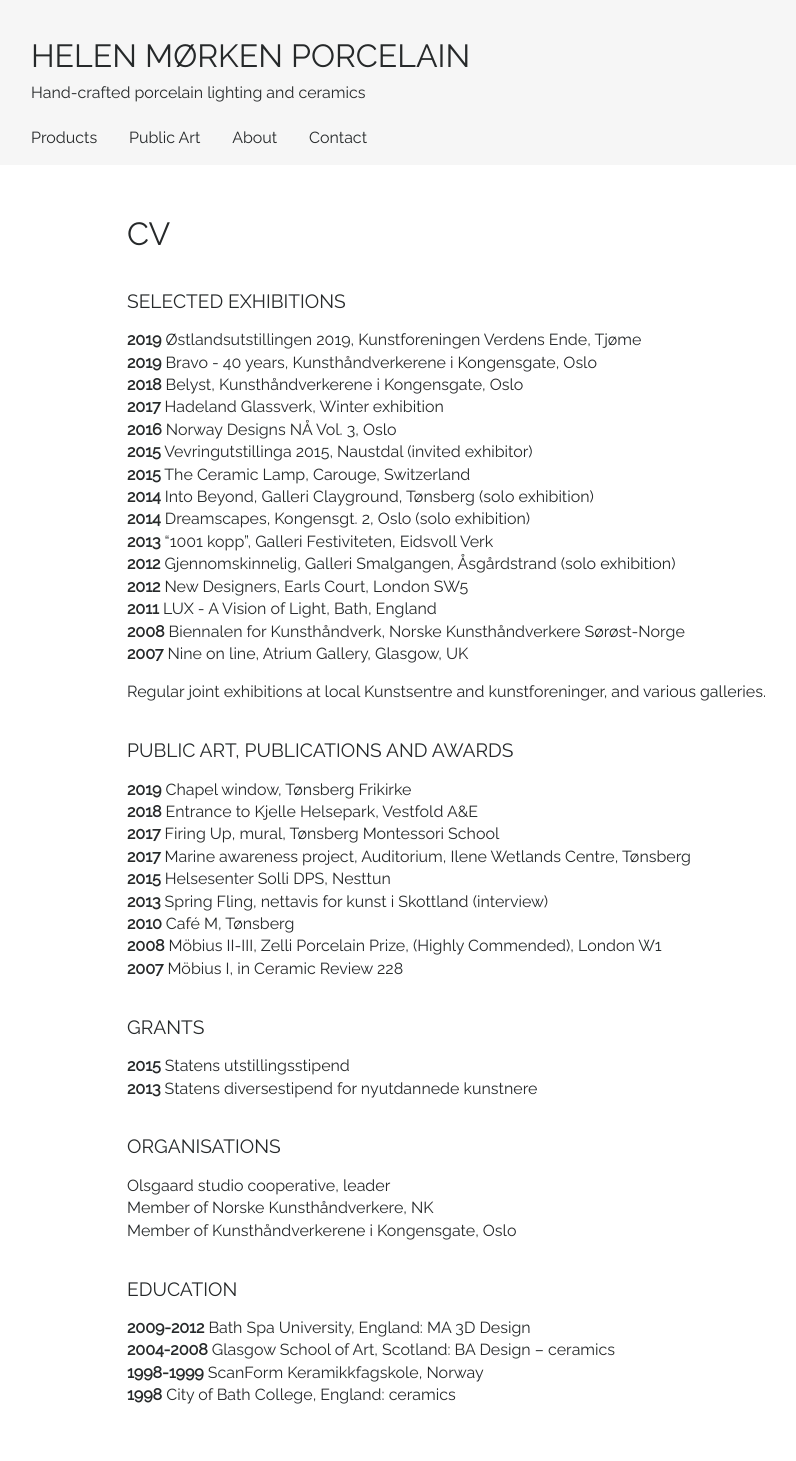
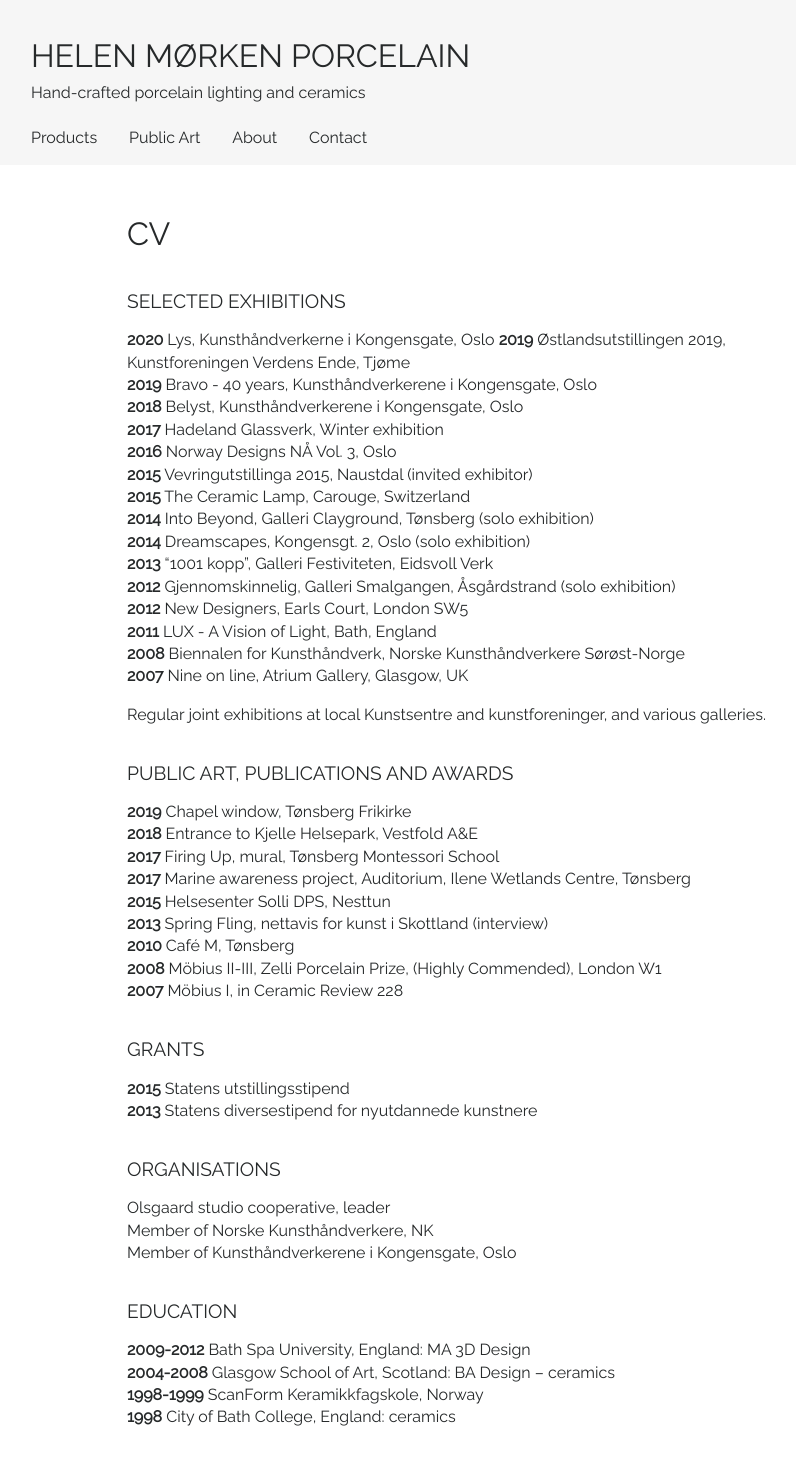
Before and after one commit to rebekkjm/helenmorkenno, a Jekyll site: the page built from cv.md, in a window 1280 px wide. Shown: the whole page, without its empty margins (193-989 px from the left). Built offline with Jekyll 4.4.1, drawn with Linux system fonts in a browser that asks for light colours; before the commit the page ends 1438 px from its top, so only the background shows below that.

Commit message:
Update cv.md

```diff
--- a/cv.md
+++ b/cv.md
@@ -5,7 +5,7 @@ permalink: /cv/
 ---
 
 ### Selected exhibitions
-
+**2020** Lys, Kunsthåndverkerne i Kongensgate, Oslo
 **2019** Østlandsutstillingen 2019, Kunstforeningen Verdens Ende, Tjøme
 **2019** Bravo - 40 years, Kunsthåndverkerene i Kongensgate, Oslo
 **2018** Belyst, Kunsthåndverkerene i Kongensgate, Oslo
```
